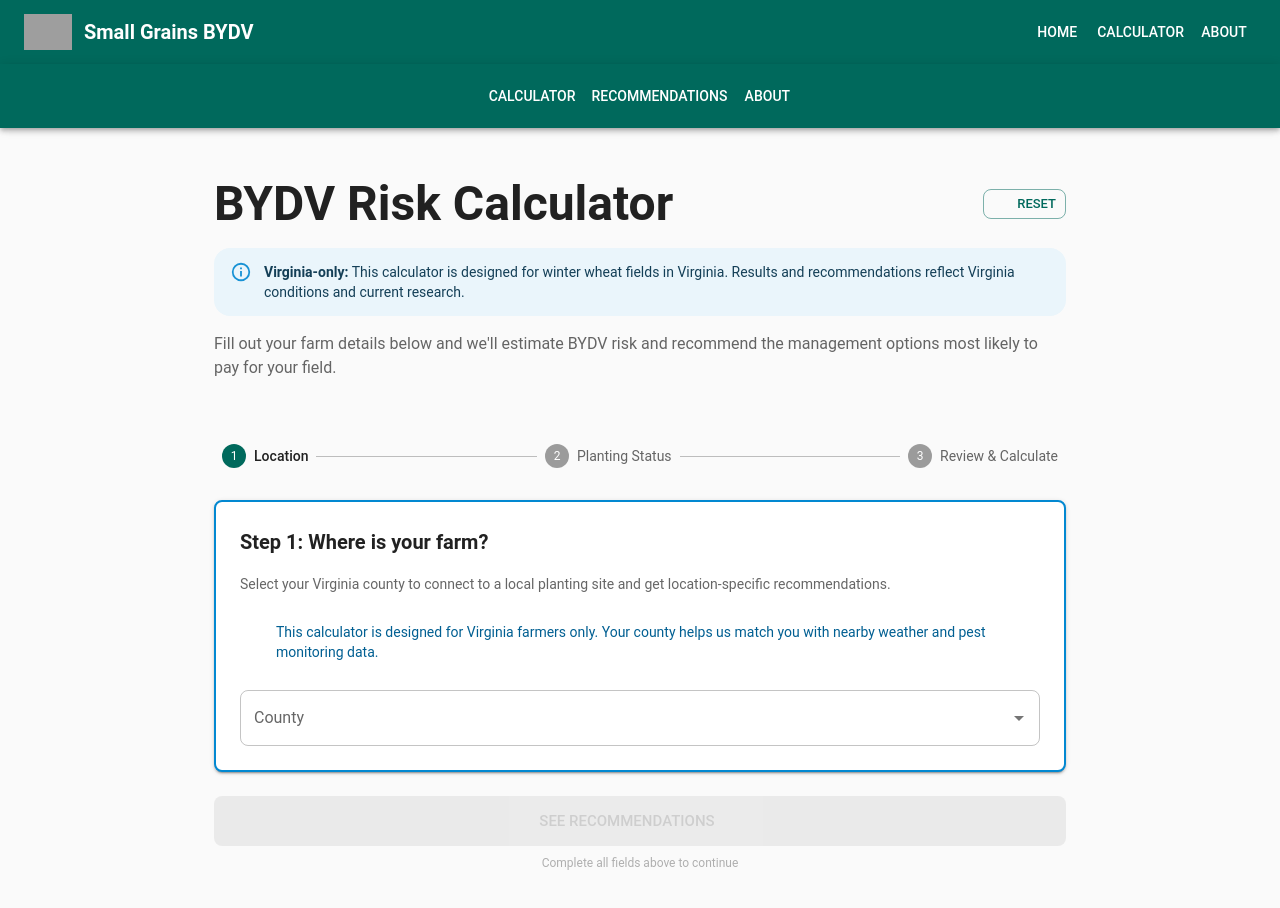
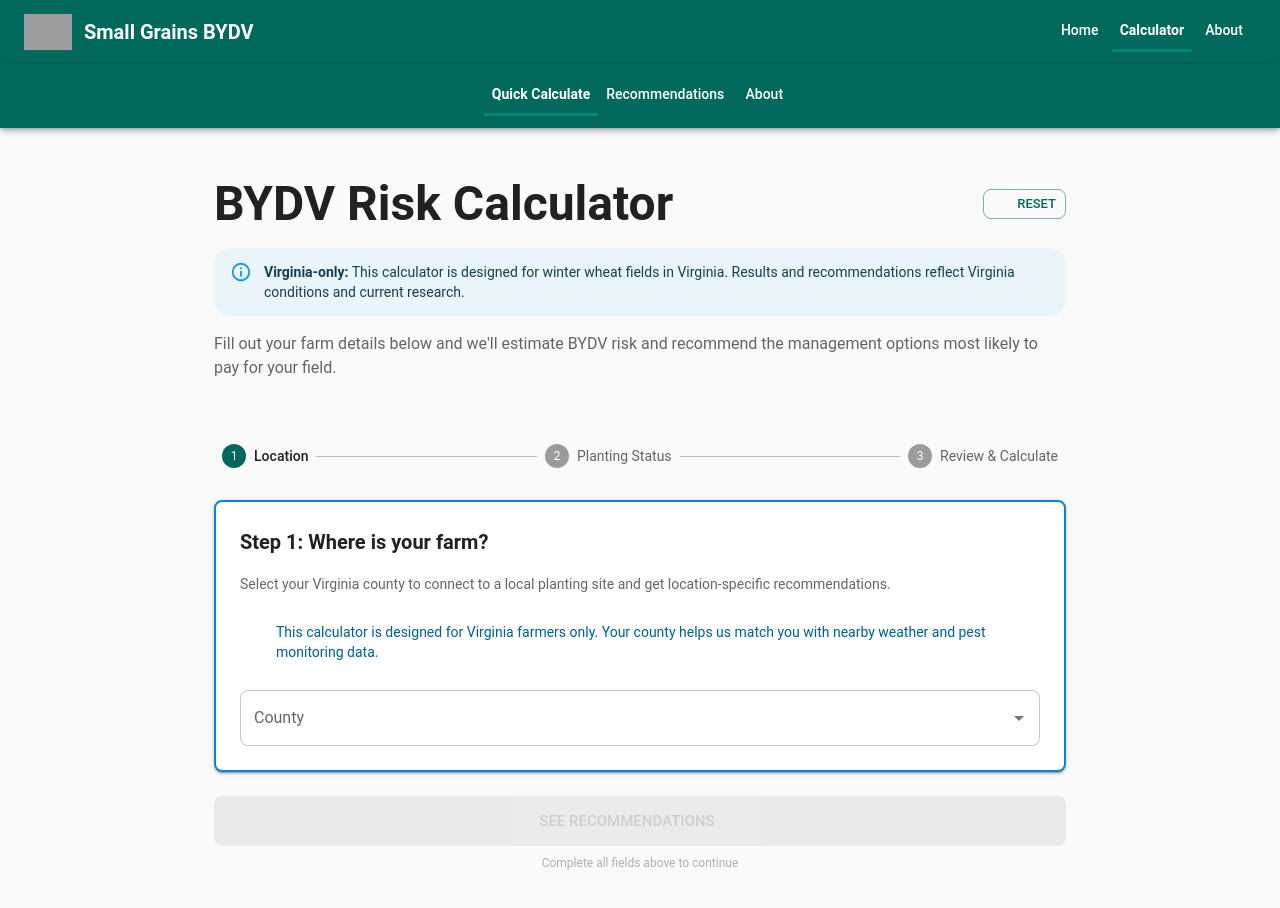
Before and after one commit to joshnorlin/bydv-calculator, a React (Vite) app: page /calculator in a window 1280 px wide. Shown: the top 908 px of the page. Built offline with nearby package versions, Linux system fonts and the light colour scheme; grey boxes are pictures that could not be loaded; some icons are missing.

Commit message:
feat: add current path highlighting

```diff
--- a/src/App.tsx
+++ b/src/App.tsx
@@ -18,7 +18,7 @@ export const mainPages = [
 ]
 
 export const calculatorSubPages = [
-  "calculator",
+  "quick calculate",
   "recommendations",
   "about"
 ]
--- a/src/components/CalculateSubHeader.tsx
+++ b/src/components/CalculateSubHeader.tsx
@@ -4,11 +4,13 @@ import { useState } from "react";
 import { calculatorSubPages } from "../App";
 import useMediaQuery from "@mui/material/useMediaQuery";
 import { useTheme } from "@mui/material/styles";
-import { Link as RouterLink } from "react-router-dom";
+import { Link as RouterLink, useLocation } from "react-router-dom";
 
 export function CalculateSubHeader() {
     const theme = useTheme();
     const isSmall = useMediaQuery(theme.breakpoints.down("sm"));
+
+    const location = useLocation();
 
     const [anchorEl, setAnchorEl] = useState<null | HTMLElement>(null);
     const handleMenuOpen = (event: React.MouseEvent<HTMLElement>) => setAnchorEl(event.currentTarget);
@@ -51,13 +53,23 @@ export function CalculateSubHeader() {
                                     }}
                                 >
                                     {calculatorSubPages.map(page => {
-                                        const to = page === "calculator" ? "/calculator" : `/calculator/${page}`;
+                                        // map label to route
+                                        const lp = page.toLowerCase();
+                                        const to = lp.includes('quick') || lp.includes('calculate')
+                                            ? '/calculator'
+                                            : `/calculator/${lp.replace(/\s+/g, '')}`;
+                                        // Make "quick calculate" (/calculator) only active when at exact /calculator
+                                        const isActive = to === '/calculator'
+                                            ? location.pathname === '/calculator'
+                                            : location.pathname === to || location.pathname.startsWith(to);
                                         return (
                                             <MenuItem
                                                 key={page}
                                                 component={RouterLink}
                                                 to={to}
                                                 onClick={handleMenuClose}
+                                                selected={isActive}
+                                                sx={{ textTransform: 'capitalize', fontWeight: isActive ? 700 : 500 }}
                                             >
                                                 {page}
                                             </MenuItem>
@@ -67,14 +79,28 @@ export function CalculateSubHeader() {
                             </>
                         ) : (
                             calculatorSubPages.map(page => {
-                                const to = page === "calculator" ? "/calculator" : `/calculator/${page}`;
+                                const lp = page.toLowerCase();
+                                const to = lp.includes('quick') || lp.includes('calculate')
+                                    ? '/calculator'
+                                    : `/calculator/${lp.replace(/\s+/g, '')}`;
+                                // 'quick calculate' should only be active on exact /calculator path
+                                const isActive = to === '/calculator'
+                                    ? location.pathname === '/calculator'
+                                    : location.pathname === to || location.pathname.startsWith(to);
                                 return (
                                     <Button
-                                        color="inherit"
-                                        variant="text"
                                         component={RouterLink}
                                         to={to}
                                         key={page}
+                                        color="inherit"
+                                        variant="text"
+                                        sx={{
+                                            textTransform: 'capitalize',
+                                            fontWeight: isActive ? 700 : 500,
+                                            borderBottom: isActive ? `3px solid ${theme.palette.secondary.main}` : '3px solid transparent',
+                                            borderRadius: 0,
+                                            pb: '6px',
+                                        }}
                                     >
                                         {page}
                                     </Button>
--- a/src/components/MainHeader.tsx
+++ b/src/components/MainHeader.tsx
@@ -2,6 +2,7 @@ import { AppBar, Toolbar, Button, Stack, Box, IconButton, Menu, MenuItem, Typogr
 import MenuIcon from "@mui/icons-material/Menu";
 import { useState } from "react";
 import { mainPages } from "../App";
+import { useLocation } from 'react-router-dom';
 import useMediaQuery from "@mui/material/useMediaQuery";
 import { useTheme } from "@mui/material/styles";
 import { Link as RouterLink } from "react-router-dom";
@@ -9,6 +10,7 @@ import { Link as RouterLink } from "react-router-dom";
 export function MainHeader() {
     const theme = useTheme();
     const isSmall = useMediaQuery(theme.breakpoints.down("sm"));
+    const location = useLocation();
 
     const [anchorEl, setAnchorEl] = useState<null | HTMLElement>(null);
     const handleMenuOpen = (event: React.MouseEvent<HTMLElement>) => setAnchorEl(event.currentTarget);
@@ -70,12 +72,17 @@ export function MainHeader() {
                                 >
                                     {mainPages.map(page => {
                                         const to = page === "home" ? "/" : `/${page}`;
+                                        const isActive = to === '/'
+                                            ? location.pathname === '/'
+                                            : location.pathname === to || location.pathname.startsWith(to);
                                         return (
                                             <MenuItem
                                                 key={page}
                                                 component={RouterLink}
                                                 to={to}
                                                 onClick={handleMenuClose}
+                                                selected={isActive}
+                                                sx={{ fontWeight: isActive ? 700 : 500, textTransform: 'capitalize' }}
                                             >
                                                 {page}
                                             </MenuItem>
@@ -86,13 +93,23 @@ export function MainHeader() {
                         ) : (
                             mainPages.map(page => {
                                 const to = page === "home" ? "/" : `/${page}`;
+                                const isActive = to === '/'
+                                    ? location.pathname === '/'
+                                    : location.pathname === to || location.pathname.startsWith(to);
                                 return (
                                     <Button
-                                        color="inherit"
-                                        variant="text"
+                                        key={page}
                                         component={RouterLink}
                                         to={to}
-                                        key={page}
+                                        variant="text"
+                                        color="inherit"
+                                        sx={{
+                                            textTransform: 'capitalize',
+                                            fontWeight: isActive ? 700 : 500,
+                                            borderBottom: isActive ? `3px solid ${theme.palette.secondary.main}` : '3px solid transparent',
+                                            borderRadius: 0,
+                                            pb: '6px',
+                                        }}
                                     >
                                         {page}
                                     </Button>
--- a/src/components/OperationalNextSteps.tsx
+++ b/src/components/OperationalNextSteps.tsx
@@ -200,7 +200,7 @@ RECOMMENDATION
 --------------
 Treatment: ${recommendedTreatment}
 Planting Window: ${plantingWindow}
-${!allNegative ? `Projected Return: +${profit}` : 'Note: All treatments have negative ROI — doing nothing is the economically rational choice.'}
+${!allNegative ? `Projected Return: +${profit}` : 'Note: All treatments have negative ROI - doing nothing is the economically rational choice.'}
 
 YOUR ACTION PLAN
 ----------------
```
Also changed, not shown: src/pages/home.tsx (+100 -41 lines).
